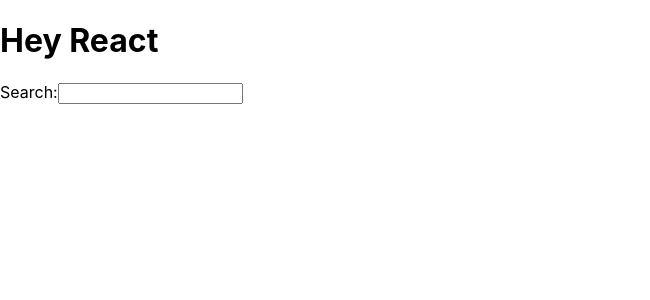
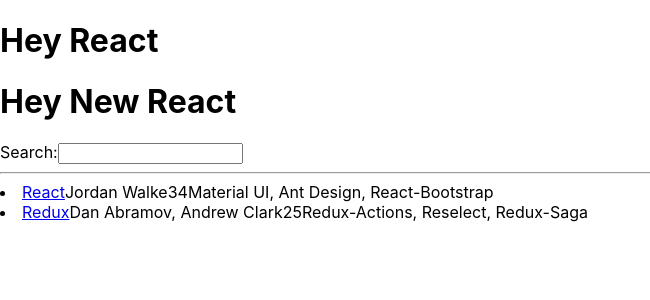
Before and after one commit to rajeshmandava/funWithReact, a React (Create React App) app in the folder my-app/: page / in a window 1280 px wide. Shown: the top 300 px of the page, without its empty margins (0-650 px from the left). Built offline with nearby package versions, Linux system fonts and the light colour scheme; the HTML template or start-up script is replaced by a standard one.

Commit message:
Using lists in react

```diff
--- a/my-app/src/App.js
+++ b/my-app/src/App.js
@@ -4,6 +4,32 @@
   greeting: "Hey",
   title: "React",
 };
+const title = function () {
+  return "New React";
+};
+
+const list = [
+  {
+    title: "React",
+    url: "https://reactjs.org/",
+    author: "Jordan Walke",
+    num_comments: 3,
+    points: 4,
+    popularLibraries: "Material UI, Ant Design, React-Bootstrap",
+
+    objectID: 0,
+  },
+  {
+    title: "Redux",
+    url: "https://redux.js.org/",
+    author: "Dan Abramov, Andrew Clark",
+    num_comments: 2,
+    points: 5,
+    popularLibraries: "Redux-Actions, Reselect, Redux-Saga",
+    objectID: 1,
+  },
+];
+
 function App() {
   return (
     <>
@@ -11,8 +37,27 @@
         <h1>
           {welcome.greeting} {welcome.title}
         </h1>
+        <h1>
+          {welcome.greeting} {title()}
+        </h1>
         <label htmlFor="search">Search:</label>
         <input id="search" type="text"></input>
+      </div>
+      <hr></hr>
+      <div>
+        {list.map(function (item) {
+          return (
+            <li key={item.objectID}>
+              <span>
+                <a href={item.url}>{item.title}</a>
+              </span>
+              <span>{item.author}</span>
+              <span>{item.num_comments}</span>
+              <span>{item.points}</span>
+              <span>{item.popularLibraries}</span>
+            </li>
+          );
+        })}
       </div>
     </>
   );
```
